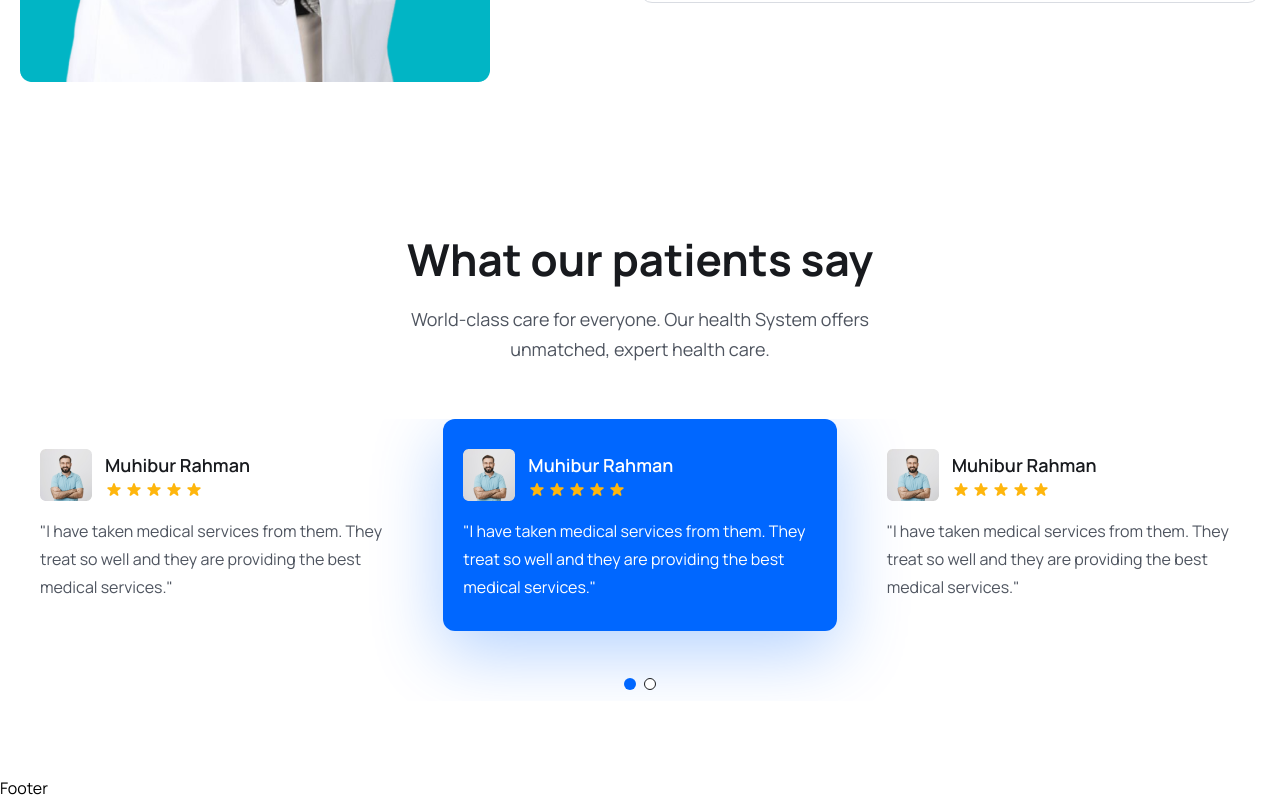
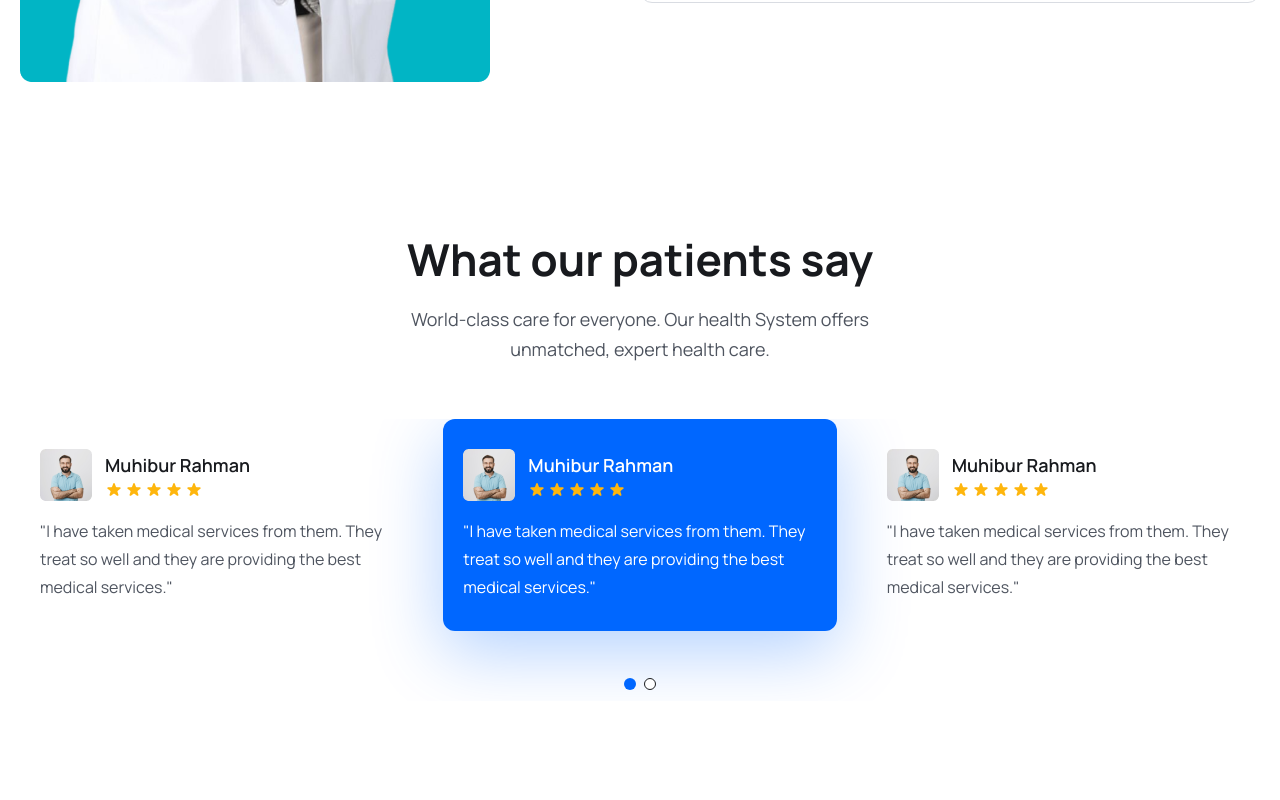
Before and after one commit to Phahladira-Moja/doctors-booking-ui, a React (Vite) app in the folder frontend/: page / in a window 1280 px wide. Shown: the part 5511-6311 px from the top of the page. After the commit the page ends 6287 px from the top, so only its background shows below. Built offline with nearby package versions, Linux system fonts and the light colour scheme; the HTML template or start-up script is replaced by a standard one.

Commit message:
removed footer

```diff
--- a/frontend/src/layout/Layout.jsx
+++ b/frontend/src/layout/Layout.jsx
@@ -11,7 +11,7 @@ const Layout = () => {
       <main>
         <Routers />
       </main>
-      <Footer />
+      {/* <Footer /> */}
     </>
   );
 };
```
Also changed, not shown: frontend/src/components/Footer/Footer.jsx (+9 -0 lines).
